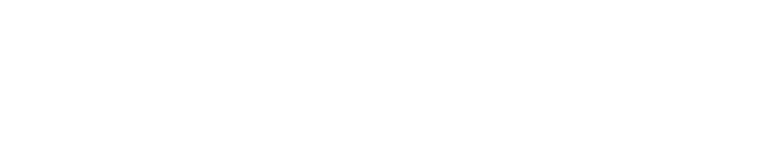
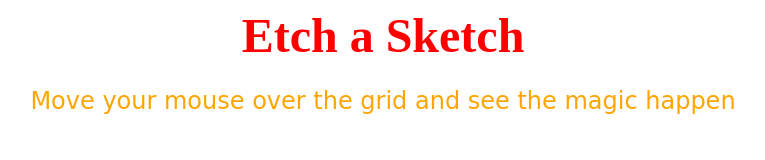
Before and after one commit to voidchef/etch-a-sketch, a plain HTML site: page index.html in a window 1280 px wide. Shown: the whole page, without its empty margins (257-1022 px from the left). Drawn offline with Linux system fonts and the light colour scheme.

Commit message:
add page heading and info

```diff
--- a/index.html
+++ b/index.html
@@ -8,6 +8,10 @@
     <title>Etch a Sketch</title>
   </head>
   <body>
+    <div class="header">
+      <h1 class="heading">Etch a Sketch</h1>
+      <p class="info">Move your mouse over the grid and see the magic happen</p>
+    </div>
     <script src="script.js"></script>
   </body>
 </html>
--- a/style.css
+++ b/style.css
@@ -0,0 +1,18 @@
+.header {
+  display: flex;
+  flex-direction: column;
+  text-align: center;
+}
+
+.heading {
+  color: red;
+  font-family: Lobster;
+  font-size: 3em;
+  margin: 0 auto;
+}
+
+.info {
+  color: orange;
+  font-family: cursive;
+  font-size: 1.5em;
+}
```
